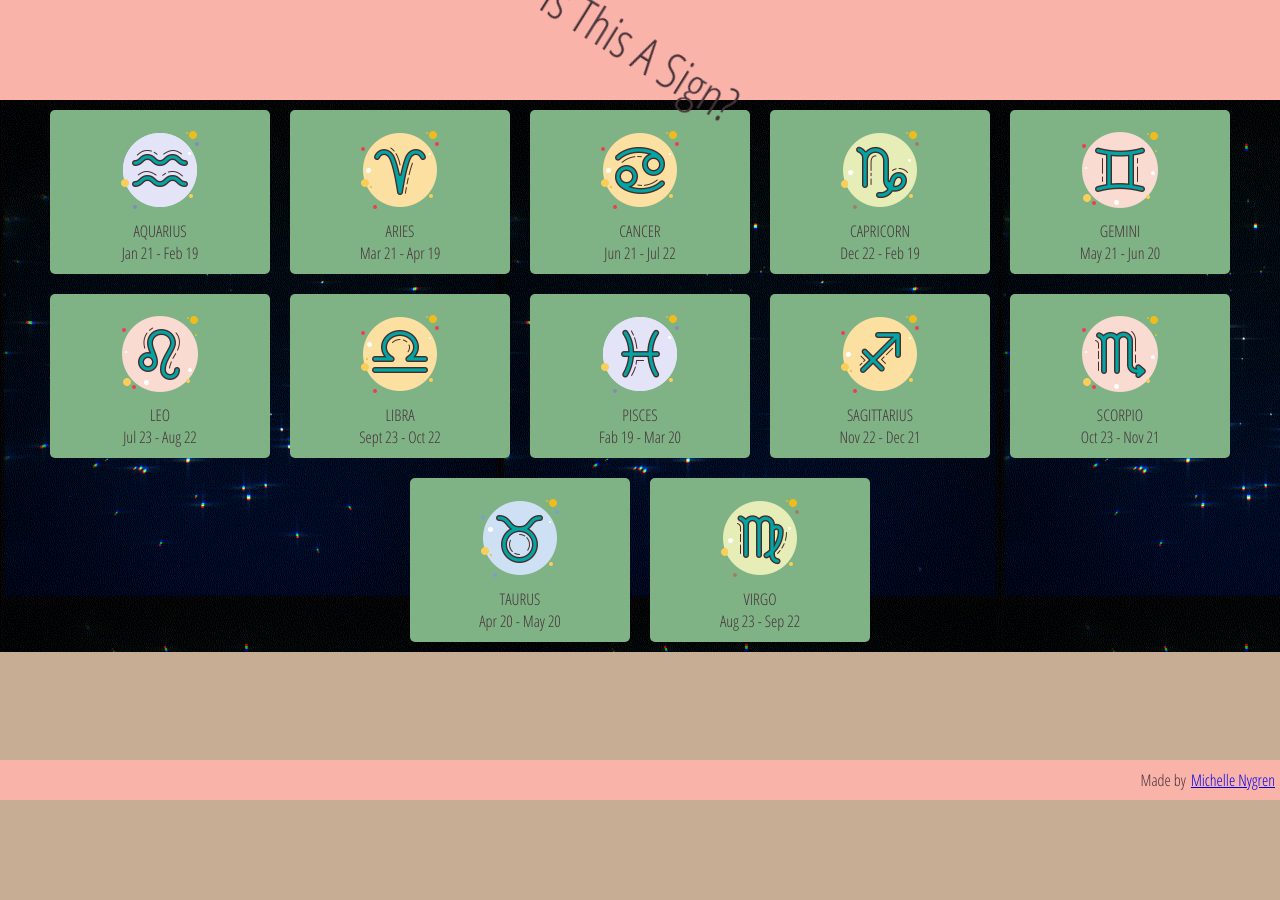
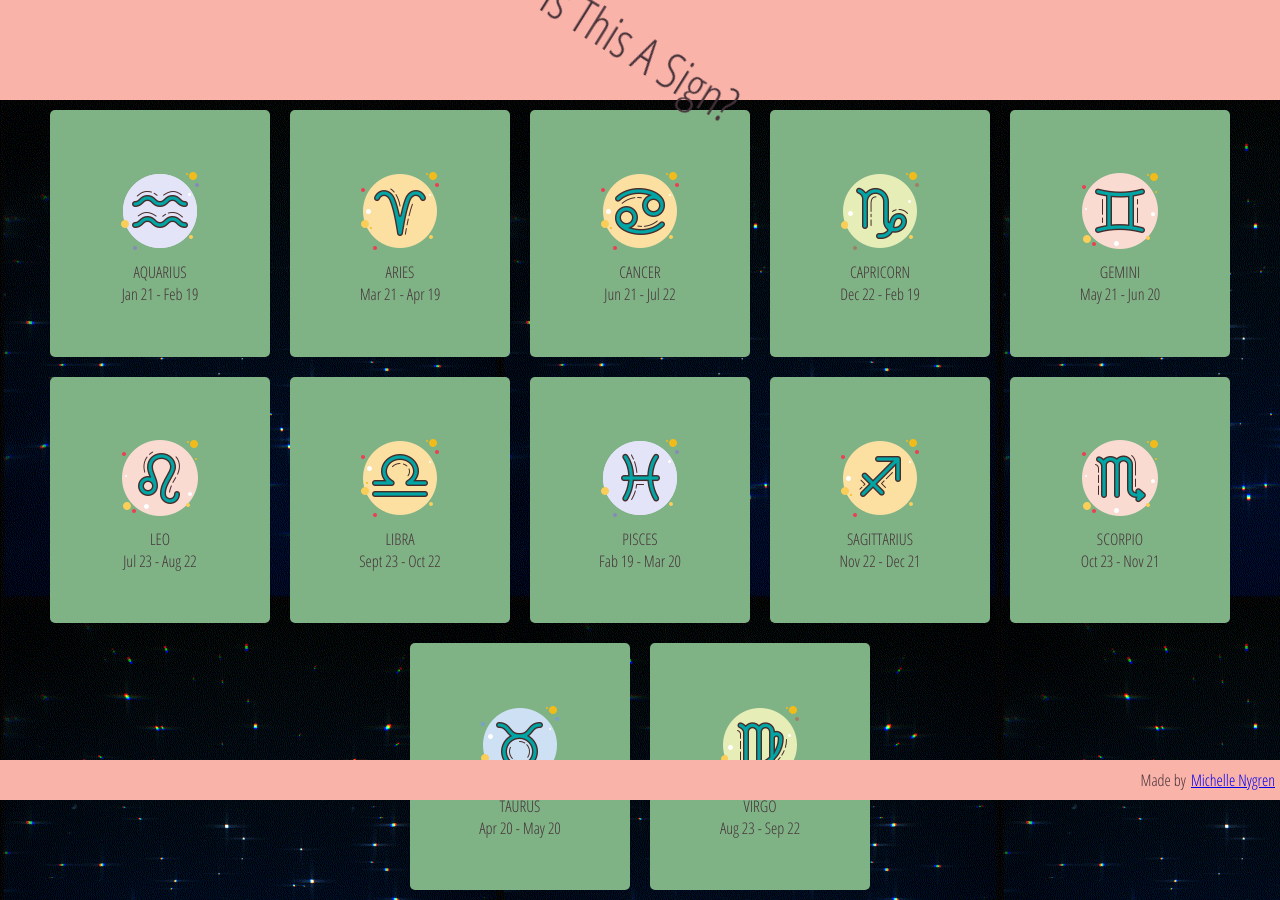
Before and after one commit to michellerenehey/react-zodiak, a React (Create React App) app: page / in a window 1280 px wide. Before the commit the page ends 800 px from the top, so only its background shows below. Built offline with nearby package versions, Linux system fonts and the light colour scheme.

Commit message:
adjusted background height

```diff
--- a/public/index.html
+++ b/public/index.html
@@ -23,9 +23,9 @@
     -->
     <title>Zodiac App</title>
   </head>
-  <body>
+  <body style="height: 100vh">
     <noscript>You need to enable JavaScript to run this app.</noscript>
-    <div id="root"></div>
+    <div id="root" style="height: 100%"></div>
     <!--
       This HTML file is a template.
       If you open it directly in the browser, you will see an empty page.
--- a/src/App.css
+++ b/src/App.css
@@ -10,3 +10,7 @@
   font-family: 'Open Sans Condensed', sans-serif;
   background-color: var(--color2);
 }
+
+.App {
+  height: 100%;
+}
--- a/src/components/Footer/Footer.js
+++ b/src/components/Footer/Footer.js
@@ -1,4 +1,3 @@
-import React from 'react'
 import './Footer.css'
 export default function Footer() {
   return (
--- a/src/components/Header/Header.js
+++ b/src/components/Header/Header.js
@@ -1,4 +1,3 @@
-import React from 'react'
 import './Header.css'
 
 export default function Header() {
--- a/src/components/Main/Main.css
+++ b/src/components/Main/Main.css
@@ -3,4 +3,5 @@
   flex-wrap: wrap;
   margin-bottom: 40px;
   justify-content: center;
+  height: 100%;
 }
--- a/src/components/Main/Main.js
+++ b/src/components/Main/Main.js
@@ -1,4 +1,3 @@
-import React from 'react'
 import './Main.css'
 import ZodiacCard from '../ZodiacCard/ZodiacCard'
 import { zodiac } from '../../data'
--- a/src/components/ZodiacCard/ZodiacCard.js
+++ b/src/components/ZodiacCard/ZodiacCard.js
@@ -1,4 +1,3 @@
-import React from 'react'
 import './ZodiacCard.css'
 
 export default function ZodiacCard({ name, dates }) {
```
